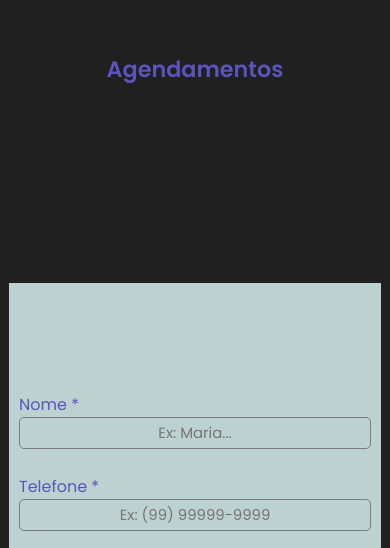
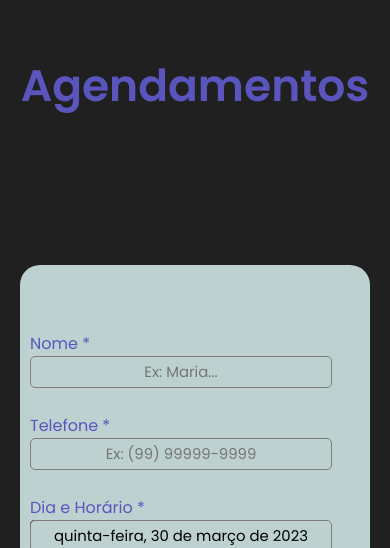
Before and after one commit to thaydeveloper/site-feeh-almeida, a React (Vite) app in the folder site-feeh-almeida/: page / in a window 390 px wide. Shown: the part 2721-3269 px from the top of the page. Built offline with nearby package versions, Linux system fonts and the light colour scheme.

Commit message:
feita integracao com o back e ja fazendo agendamentos

```diff
--- a/site-feeh-almeida/package.json
+++ b/site-feeh-almeida/package.json
@@ -11,6 +11,7 @@
   "dependencies": {
     "@hookform/resolvers": "^3.0.0",
     "@iconscout/react-unicons": "^2.0.2",
+    "axios": "^1.3.5",
     "date-fns": "^2.29.3",
     "framer-motion": "^10.6.0",
     "react": "^18.2.0",
@@ -20,6 +21,7 @@
     "react-intersection-observer": "^9.4.3",
     "react-modal": "^3.16.1",
     "scrollreveal": "^4.0.9",
+    "uuid": "^9.0.0",
     "yup": "^1.0.2"
   },
   "devDependencies": {
--- a/site-feeh-almeida/src/components/header/Header.jsx
+++ b/site-feeh-almeida/src/components/header/Header.jsx
@@ -49,6 +49,13 @@ const Header = () => {
                 Contato
               </a>
             </li>
+
+            <li className="nav__item">
+              <a href="#admin" className="nav__link">
+                <i className="uil uil-message nav__icon"></i>
+                Admin
+              </a>
+            </li>
           </ul>
           <i
             className="uil uil-times nav__close"
--- a/site-feeh-almeida/src/components/prices/Prices.jsx
+++ b/site-feeh-almeida/src/components/prices/Prices.jsx
@@ -1,7 +1,7 @@
-import React from "react";
+import React, { useContext, useEffect } from "react";
 import "./prices.css";
 import { tableMaintenance } from "../../services/prices";
-import { tablePrices } from "../../services/prices";
+
 import images from "../../services/bestImages";
 
 import { motion } from "framer-motion";
--- a/site-feeh-almeida/src/components/scheduling/Scheduling.jsx
+++ b/site-feeh-almeida/src/components/scheduling/Scheduling.jsx
@@ -1,16 +1,19 @@
-import React from "react";
 import "./scheduling.css";
 import "react-datepicker/dist/react-datepicker.css";
 import { useForm, Controller } from "react-hook-form";
 import { phoneNumber } from "../../utils/validate";
 import { yupResolver } from "@hookform/resolvers/yup";
 import * as yup from "yup";
-import { useEffect, useState } from "react";
+import api from "../../services/api";
+import { useEffect, useState, useContext } from "react";
 import { maskPhoneNumber } from "../../utils/mask";
 import DatePicker, { registerLocale } from "react-datepicker";
 import { format } from "date-fns";
 import ptBR from "date-fns/locale/pt-BR";
 import "react-datepicker/dist/react-datepicker.css";
+import MyContext from "../../contexts/MyContext";
+import { UilCalender } from "@iconscout/react-unicons";
+import { v4 as uuidv4 } from "uuid";
 
 registerLocale("ptBR", ptBR);
 const validationSchema = yup.object().shape({
@@ -29,8 +32,14 @@ const validationSchema = yup.object().shape({
 });
 
 const Scheduling = () => {
-  const date = new Date();
-  const [startDate, setStartDate] = useState(date);
+  const valueContext = useContext(MyContext);
+
+  const [servicesState, setServices] = useState();
+
+  const [startDate, setStartDate] = useState(new Date());
+  const [startTime, setStartTime] = useState(new Date());
+
+  const uniqueId = uuidv4();
   const {
     control,
     register,
@@ -49,27 +58,40 @@ const Scheduling = () => {
 
   useEffect(() => {
     setValue("phone", maskPhoneNumber(phoneValue));
-    setValue("date", format(startDate, "PPPP h:m aa", { locale: ptBR }));
-  }, [phoneValue, startDate]);
+    setValue("date", format(startDate, "PPPP", { locale: ptBR }));
+    setValue("time", startTime.getHours(), "hh:mm aa", {
+      locale: ptBR,
+    });
+    setValue("services", servicesState);
+  }, [phoneValue, startDate, startTime]);
 
   const handleDateChange = (date) => {
     setStartDate(date);
-    /* console.log(format(date, "PPPP", { locale: ptBR })); */
+  };
+  const handleTimeChange = (time) => {
+    setStartTime(time);
   };
 
-  const onSubmit = (data) => {
-    console.log(data);
+  const onSubmit = (date) => {
+    if (!date) return;
+    try {
+      const response = api.post("/scheduling", { ...date, id: uniqueId });
+    } catch (error) {
+      console.log(error);
+    }
   };
 
   return (
     <section className="scheduling section" id="scheduling">
-      <h1>Agendamentos</h1>
+      <h1 className="title__scheduling">Agendamentos</h1>
+
       <div className="content__scheduling container">
         <form className="form" onSubmit={handleSubmit(onSubmit)}>
           <div className="fields">
             <label className="fields__label">Nome *</label>
+
             <input
-              className={errors?.name ? "error" : "input "}
+              className={errors?.name ? "error" : "input"}
               type="text"
               name="name"
               placeholder="Ex: Maria..."
@@ -87,12 +109,13 @@ const Scheduling = () => {
               placeholder="Ex: (99) 99999-9999"
               {...register("phone")}
             />
-            <span className="spanError error ">{errors?.phone?.message}</span>
+            <span className="spanError error">{errors?.phone?.message}</span>
           </div>
+
           <div className="fields">
+            <label className="fields__label">Dia e Horário *</label>
             {
               <Controller
-                /* className="date__picker" */
                 control={control}
                 name="date"
                 render={({ field }) => (
@@ -101,19 +124,64 @@ const Scheduling = () => {
                     {...field}
                     selected={startDate}
                     onChange={handleDateChange}
-                    /* showMonthDropdown */
-                    showTimeSelect
-                    timeFormat="p"
-                    timeIntervals={120}
-                    dateFormat="dd/MM/yyyy h:m aa"
+                    dateFormat="dd/MM/yyyy"
                     locale="ptBR"
                   />
                 )}
               />
             }
+            <br />
+            <Controller
+              control={control}
+              name="time"
+              render={({ field }) => (
+                <DatePicker
+                  className="date__picker"
+                  {...field}
+                  selected={startTime}
+                  onChange={handleTimeChange}
+                  showTimeSelect
+                  showTimeSelectOnly
+                  timeIntervals={120}
+                  timeFormat="p"
+                  timeCaption="Time"
+                  dateFormat="HH:mm aa"
+                  locale="ptBR"
+                />
+              )}
+            />
           </div>
-          <button onClick={() => onSubmit()} className="button">
+
+          <div className="fields" overflow="hidden">
+            <label className="fields__label" htmlFor="servicos">
+              serviços *
+            </label>
+
+            <select
+              overflow="hidden"
+              className="select__services"
+              label="servicos"
+              name="servicos"
+              value={servicesState}
+              {...register("services")}
+              onChange={(event) => setServices(event.target.value)}
+            >
+              {valueContext.map((item) => (
+                <option
+                  className="select__services"
+                  value={[item.title, item.price]}
+                  key={item.title}
+                >
+                  {item.title}
+                  {item.price}
+                </option>
+              ))}
+            </select>
+          </div>
+
+          <button onClick={() => onSubmit()} className="button-submit button">
             Agendar
+            <UilCalender className="icon-calender" />
           </button>
         </form>
       </div>
--- a/site-feeh-almeida/src/components/scheduling/scheduling.css
+++ b/site-feeh-almeida/src/components/scheduling/scheduling.css
@@ -1,6 +1,7 @@
 .scheduling {
   background-color: var(--body-color);
   text-align: center;
+
 }
 
 .content__scheduling {
@@ -8,6 +9,11 @@
   align-items: center;
   justify-content: center;
   min-height: 100vh;
+
+}
+
+.title__scheduling {
+  font-size: var(--big-font-size);
 }
 
 .form {
@@ -16,10 +22,9 @@
   align-items: center;
   justify-content: center;
   width: 450px;
-  height: 450px;
+  height: 550px;
+  border-radius: 20px;
   background-color: rgb(190, 209, 209);
-
-
 }
 
 .fields {
@@ -40,11 +45,13 @@
   color: var(--title-color);
 }
 
+
 .input {
   all: unset;
   width: 350px;
   height: 30px;
   border: 1px solid rgb(124, 124, 124);
+  background-color: rgb(190, 209, 209);
   border-radius: 5px;
   margin-bottom: 5px;
 }
@@ -70,10 +77,82 @@
 
 .react-datepicker__day, .react-datepicker-time__header, .react-datepicker__current-month, .react-datepicker__day-names, .react-datepicker__day-name, .react-datepicker__header, .react-datepicker__header--time, .react-datepicker__time-list-item, .react-datepicker-popper, .react-datepicker__time-container {
   background-color: var(--title-color);
-  /* border-radius: 10px; */
+
 }
 
 .date__picker {
   width: 350px;
   background-color: rgb(190, 209, 209);
+  cursor: pointer;
+  border: 1px solid rgb(124, 124, 124);
+  border-radius: 5px;
+
 }
+
+.react-datepicker-wrapper, .react-datepicker__input-container {
+  border-radius: 5px;
+
+}
+
+.select__services {
+  width: 350px;
+  height: 30px;
+  color: var(--title-color);
+  border-radius: 5px;
+  background-color: rgb(190, 209, 209);
+
+}
+
+.button-submit {
+  display: flex;
+  align-items: center;
+  justify-content: space-around;
+  width: 250px;
+  color: var(--body-color);
+  font-size: var(--normal-font-size);
+  font-weight: var(--font-medium);
+  margin-top: 1rem;
+}
+
+.icon-calender {
+  background-color: var(--body-color) rgb(190, 209, 209);
+}
+
+
+@media screen and (max-width:768px) {
+  .form {
+    width: 400px;
+    margin-left: var(--mb-1);
+    margin-right: var(--mb-1);
+  }
+
+  .content__scheduling {
+    margin: 0 40px;
+  }
+
+}
+
+@media screen and (max-width: 400px) {
+  .fields {
+    width: 350px;
+  }
+
+  .react-datepicker-wrapper {
+    max-width: 300px;
+  }
+
+  .react-datepicker__input-container, .date__picker {
+    max-width: 300px;
+    height: 30px;
+
+  }
+
+  .fields>input {
+    width: 300px;
+  }
+
+  .select__services {
+    width: 300px;
+  }
+
+}
--- /dev/null
+++ b/site-feeh-almeida/src/contexts/MyContext.js
@@ -0,0 +1,5 @@
+import { createContext } from "react";
+
+const MyContext = createContext({});
+
+export default MyContext;
--- /dev/null
+++ b/site-feeh-almeida/src/services/api.js
@@ -0,0 +1,7 @@
+import axios from "axios";
+
+export default axios.create({
+  baseURL: "http://localhost:3000",
+  timeout: 10000,
+  headers: { "Content-Type": "application/json" },
+});
--- a/site-feeh-almeida/src/services/prices.js
+++ b/site-feeh-almeida/src/services/prices.js
@@ -1,55 +1,56 @@
+import alongamentodefibra from "../assets/alongamentodefibra.jpg";
 export const tablePrices = [
   {
     title: "Alongamento Fibra Encapsulada",
     id: 1,
-    price: "R$ 135,00",
+    price: " R$ 135,00",
+    image: alongamentodefibra,
   },
   {
     title: "Alongamento Fibra Comum",
     id: 2,
-    price: "R$ 110,00",
+    price: " R$ 110,00",
   },
   {
     title: "Banho De Gel",
     id: 3,
-    price: "R$ 90,00",
+    price: " R$ 90,00",
   },
   {
     title: "Esmaltação Em Gel",
     id: 4,
-    price: "R$ 35,00",
+    price: " R$ 35,00",
   },
   {
     title: "Unha Comum",
     id: 5,
-    price: "R$ 25,00",
+    price: " R$ 25,00",
+  },
+  {
+    title: "Manutenção Banho De Gel",
+    id: 6,
+    price: " R$ 60,00",
+  },
+  {
+    title: "Manutenção Fibra 15-20 Dias",
+    id: 7,
+    price: " R$ 85,00",
+  },
+  {
+    title: "Manutenção Fibra 20-30 Dias",
+    id: 8,
+    price: " R$ 95,00",
+  },
+  {
+    title: "Manutenção Encapsulada 15-20 Dias",
+    id: 9,
+    price: " R$ 100,00",
+  },
+  {
+    title: "Manutenção Encapsulada 20-30 Dias",
+    id: 10,
+    price: " R$ 115,00",
   },
 ];
 
-export const tableMaintenance = [
-  {
-    title: "Banho De Gel",
-    id: 6,
-    price: "R$ 60,00",
-  },
-  {
-    title: "Fibra 15-20 Dias",
-    id: 7,
-    price: "R$ 85,00",
-  },
-  {
-    title: "Fibra 20-30 Dias",
-    id: 8,
-    price: "R$ 95,00",
-  },
-  {
-    title: "Encapsulada 15-20 Dias",
-    id: 9,
-    price: "R$ 100,00",
-  },
-  {
-    title: "Encapsulada 20-30 Dias",
-    id: 10,
-    price: "R$ 115,00",
-  },
-];
+export const tableMaintenance = [];
```
Also changed, not shown: site-feeh-almeida/src/App.jsx (+5 -18 lines), site-feeh-almeida/src/components/admin/Admin.jsx (added, +7 -0 lines), site-feeh-almeida/src/assets/alongamentodefibra.jpg (added), site-feeh-almeida/src/components/admin/admin.css (added), 1 other file (tests, documents, lock files or other folders).
